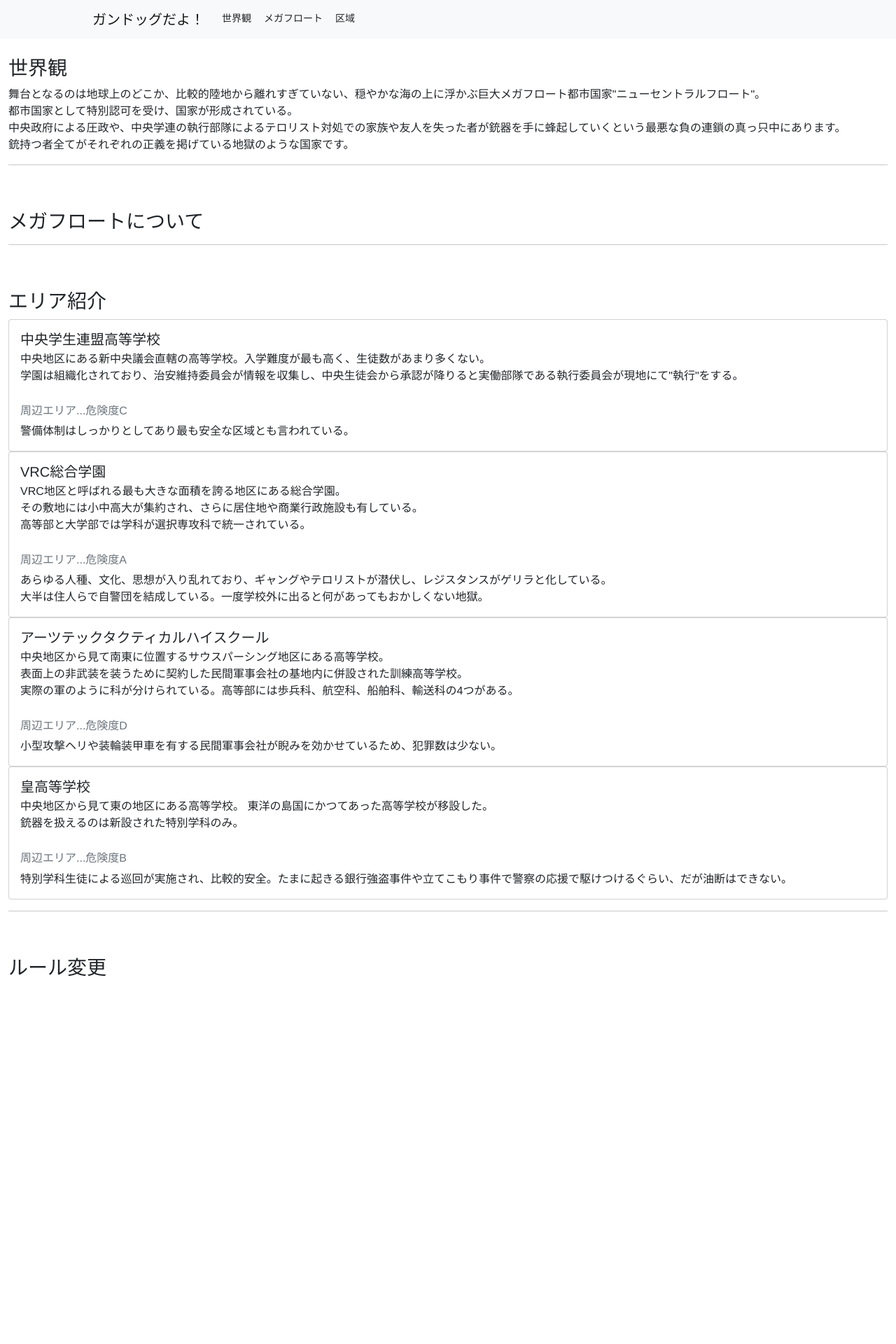
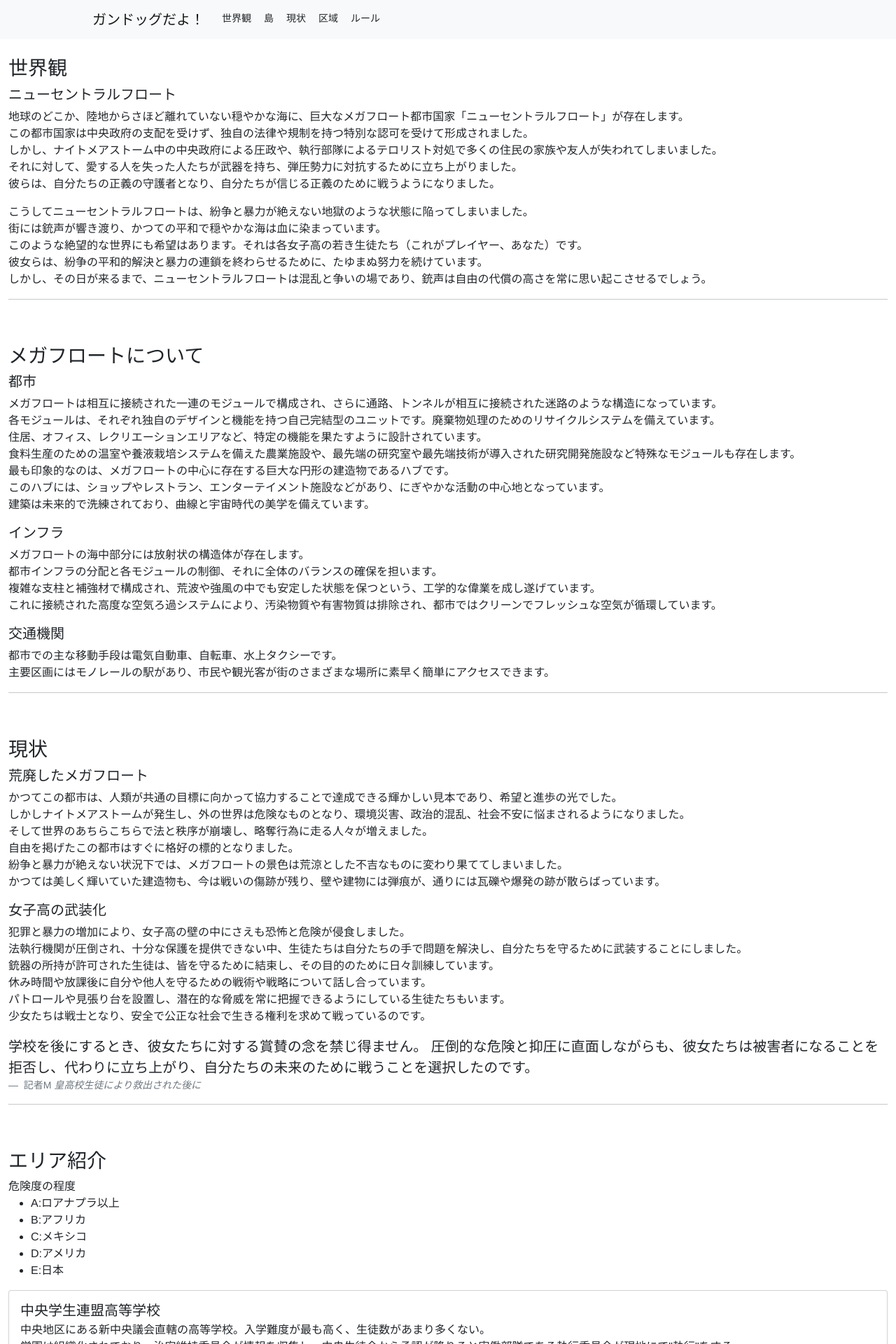
Before and after one commit to HayaseYusui/Frontline-Items, an Angular app: page /gd-rules in a window 1280 px wide. Shown: the top 1920 px of the page at 70% size. Before the commit the page ends 1407 px from the top, so only its background shows below. Built offline with nearby package versions, Linux system fonts and the light colour scheme.

Commit message:
ページ追加

```diff
--- a/src/app/app.module.ts
+++ b/src/app/app.module.ts
@@ -7,13 +7,15 @@ import { AppComponent } from './app.component';
 import { GditemsComponent } from './gditems/gditems.component';
 import { GdrulesComponent } from './gdrules/gdrules.component';
 import { HomeComponent } from './home/home.component';
+import { GdtoolsComponent } from './gdtools/gdtools.component';
 
 @NgModule({
   declarations: [
     AppComponent,
     GditemsComponent,
     GdrulesComponent,
-    HomeComponent
+    HomeComponent,
+    GdtoolsComponent
   ],
   imports: [
     BrowserModule,
@@ -21,6 +23,7 @@ import { HomeComponent } from './home/home.component';
     RouterModule.forRoot([
       { path: 'gd-items', component: GditemsComponent },
       { path: 'gd-rules', component: GdrulesComponent },
+      { path: 'gd-tools', component: GdtoolsComponent },
       { path: 'home', component: HomeComponent },
       { path: '', redirectTo: '/home', pathMatch: 'full' },
       { path: '**', redirectTo: '/home' },
--- a/src/app/gdrules/gdrules.component.html
+++ b/src/app/gdrules/gdrules.component.html
@@ -15,11 +15,19 @@
                     </li>
                     <li class="pb-1 nav-item">
                         <button class="btn btn-rounded btn-sm w-100 text-start" type="button" routerLink="/gd-rules"
-                            fragment="lblIsland">メガフロート</button>
+                            fragment="lblIsland">島</button>
+                    </li>
+                    <li class="pb-1 nav-item">
+                        <button class="btn btn-rounded btn-sm w-100 text-start" type="button" routerLink="/gd-rules"
+                            fragment="lblStory">現状</button>
                     </li>
                     <li class="pb-1 nav-item">
                         <button class="btn btn-rounded btn-sm w-100 text-start" type="button" routerLink="/gd-rules"
                             fragment="lblArea">区域</button>
+                    </li>
+                    <li class="pb-1 nav-item">
+                        <button class="btn btn-rounded btn-sm w-100 text-start" type="button" routerLink="/gd-rules"
+                            fragment="lblRules">ルール</button>
                     </li>
                 </ul>
             </div><!-- /.navbar-collapse -->
@@ -33,24 +41,108 @@
     </div>
     <h3>世界観</h3>
     <div>
-        舞台となるのは地球上のどこか、比較的陸地から離れすぎていない、穏やかな海の上に浮かぶ巨大メガフロート都市国家"ニューセントラルフロート"。
-        <br>都市国家として特別認可を受け、国家が形成されている。
-        <br>中央政府による圧政や、中央学連の執行部隊によるテロリスト対処での家族や友人を失った者が銃器を手に蜂起していくという最悪な負の連鎖の真っ只中にあります。
-        <br>銃持つ者全てがそれぞれの正義を掲げている地獄のような国家です。
+        <h5>ニューセントラルフロート</h5>
+        <p>
+            地球のどこか、陸地からさほど離れていない穏やかな海に、巨大なメガフロート都市国家「ニューセントラルフロート」が存在します。
+            <br>この都市国家は中央政府の支配を受けず、独自の法律や規制を持つ特別な認可を受けて形成されました。
+            <br>しかし、ナイトメアストーム中の中央政府による圧政や、執行部隊によるテロリスト対処で多くの住民の家族や友人が失われてしまいました。
+            <br>それに対して、愛する人を失った人たちが武器を持ち、弾圧勢力に対抗するために立ち上がりました。
+            <br>彼らは、自分たちの正義の守護者となり、自分たちが信じる正義のために戦うようになりました。
+        </p>
+        <p>
+            こうしてニューセントラルフロートは、紛争と暴力が絶えない地獄のような状態に陥ってしまいました。
+            <br>街には銃声が響き渡り、かつての平和で穏やかな海は血に染まっています。
+            <br>このような絶望的な世界にも希望はあります。それは各女子高の若き生徒たち（これがプレイヤー、あなた）です。
+            <br>彼女らは、紛争の平和的解決と暴力の連鎖を終わらせるために、たゆまぬ努力を続けています。
+            <br>しかし、その日が来るまで、ニューセントラルフロートは混乱と争いの場であり、銃声は自由の代償の高さを常に思い起こさせるでしょう。
+        </p>
     </div>
     <div class="pb-5" id="lblIsland">
         <hr>
     </div>
     <h3>メガフロートについて</h3>
     <div>
-
+        <h5>都市</h5>
+        <p>
+            メガフロートは相互に接続された一連のモジュールで構成され、さらに通路、トンネルが相互に接続された迷路のような構造になっています。
+            <br>各モジュールは、それぞれ独自のデザインと機能を持つ自己完結型のユニットです。廃棄物処理のためのリサイクルシステムを備えています。
+            <br>住居、オフィス、レクリエーションエリアなど、特定の機能を果たすように設計されています。
+            <br>食料生産のための温室や養液栽培システムを備えた農業施設や、最先端の研究室や最先端技術が導入された研究開発施設など特殊なモジュールも存在します。
+            <br>最も印象的なのは、メガフロートの中心に存在する巨大な円形の建造物であるハブです。
+            <br>このハブには、ショップやレストラン、エンターテイメント施設などがあり、にぎやかな活動の中心地となっています。
+            <br>建築は未来的で洗練されており、曲線と宇宙時代の美学を備えています。
+        </p>
+        <h5>インフラ</h5>
+        <p>
+            メガフロートの海中部分には放射状の構造体が存在します。
+            <br>都市インフラの分配と各モジュールの制御、それに全体のバランスの確保を担います。
+            <br>複雑な支柱と補強材で構成され、荒波や強風の中でも安定した状態を保つという、工学的な偉業を成し遂げています。
+            <br>これに接続された高度な空気ろ過システムにより、汚染物質や有害物質は排除され、都市ではクリーンでフレッシュな空気が循環しています。
+        </p>
+        <h5>交通機関</h5>
+        <p>
+            都市での主な移動手段は電気自動車、自転車、水上タクシーです。
+            <br>主要区画にはモノレールの駅があり、市民や観光客が街のさまざまな場所に素早く簡単にアクセスできます。
+        </p>
+    </div>
+    <div class="pb-5" id="lblStory">
+        <hr>
+    </div>
+    <h3>現状</h3>
+    <div>
+        <h5>荒廃したメガフロート</h5>
+        <p>
+            かつてこの都市は、人類が共通の目標に向かって協力することで達成できる輝かしい見本であり、希望と進歩の光でした。
+            <br>しかしナイトメアストームが発生し、外の世界は危険なものとなり、環境災害、政治的混乱、社会不安に悩まされるようになりました。
+            <br>そして世界のあちらこちらで法と秩序が崩壊し、略奪行為に走る人々が増えました。
+            <br>自由を掲げたこの都市はすぐに格好の標的となりました。
+            <br>紛争と暴力が絶えない状況下では、メガフロートの景色は荒涼とした不吉なものに変わり果ててしまいました。
+            <br>かつては美しく輝いていた建造物も、今は戦いの傷跡が残り、壁や建物には弾痕が、通りには瓦礫や爆発の跡が散らばっています。
+        </p>
+        <h5>女子高の武装化</h5>
+        <p>
+            犯罪と暴力の増加により、女子高の壁の中にさえも恐怖と危険が侵食しました。
+            <br>法執行機関が圧倒され、十分な保護を提供できない中、生徒たちは自分たちの手で問題を解決し、自分たちを守るために武装することにしました。
+            <br>銃器の所持が許可された生徒は、皆を守るために結束し、その目的のために日々訓練しています。
+            <br>休み時間や放課後に自分や他人を守るための戦術や戦略について話し合っています。
+            <br>パトロールや見張り台を設置し、潜在的な脅威を常に把握できるようにしている生徒たちもいます。
+            <br>少女たちは戦士となり、安全で公正な社会で生きる権利を求めて戦っているのです。
+        </p>
+        <div>
+            <blockquote class="blockquote">
+                学校を後にするとき、彼女たちに対する賞賛の念を禁じ得ません。
+                圧倒的な危険と抑圧に直面しながらも、彼女たちは被害者になることを拒否し、代わりに立ち上がり、自分たちの未来のために戦うことを選択したのです。
+            </blockquote>
+            <figcaption class="blockquote-footer">
+                記者M <cite title="Source Title">皇高校生徒により救出された後に</cite>
+            </figcaption>
+        </div>
     </div>
     <div class="pb-5" id="lblArea">
         <hr>
     </div>
     <h3>エリア紹介</h3>
     <div>
-        <div class="card">
+        危険度の程度
+        <ul>
+            <li>
+                A:ロアナプラ以上
+            </li>
+            <li>
+                B:アフリカ
+            </li>
+            <li>
+                C:メキシコ
+            </li>
+            <li>
+                D:アメリカ
+            </li>
+            <li>
+                E:日本
+            </li>
+        </ul>
+        <div class="card-deck">
+            <div class="card mb-2">
                 <div class="card-body">
                     <h5 class="card-title">中央学生連盟高等学校</h5>
                     <h6 class="card-subtitle mb-2 text-muted"></h6>
@@ -66,7 +158,7 @@
                     </p>
                 </div>
             </div>
-        <div class="card">
+            <div class="card mb-2">
                 <div class="card-body">
                     <h5 class="card-title">VRC総合学園</h5>
                     <h6 class="card-subtitle mb-2 text-muted"></h6>
@@ -84,7 +176,7 @@
                     </p>
                 </div>
             </div>
-        <div class="card">
+            <div class="card mb-2">
                 <div class="card-body">
                     <h5 class="card-title">アーツテックタクティカルハイスクール</h5>
                     <h6 class="card-subtitle mb-2 text-muted"></h6>
@@ -101,7 +193,7 @@
                     </p>
                 </div>
             </div>
-        <div class="card">
+            <div class="card mb-2">
                 <div class="card-body">
                     <h5 class="card-title">皇高等学校</h5>
                     <h6 class="card-subtitle mb-2 text-muted"></h6>
@@ -112,37 +204,91 @@
                     </p>
                 </div>
                 <div class="card-body">
-                <h6 class="card-subtitle mb-2 text-muted">周辺エリア...危険度B</h6>
+                    <h6 class="card-subtitle mb-2 text-muted">周辺エリア...危険度C</h6>
                     <p class="card-text">
                         特別学科生徒による巡回が実施され、比較的安全。たまに起きる銀行強盗事件や立てこもり事件で警察の応援で駆けつけるぐらい、だが油断はできない。
                     </p>
                 </div>
             </div>
         </div>
-    <div class="pb-5" id="lblNewRules">
+    </div>
+    <div class="pb-5" id="lblRules">
         <hr>
     </div>
-    <h3>ルール変更</h3>
-    <div class="d-none">
-        ルール変更
-        ・経歴数…1年生1つ、2年生2つ、3年生3つ。ただし「使用可能な経歴」からのみ選べる。
-        ・RP上限…5
-        ・生活ランク...D
-        ・アイテム所有枠...縦横1段階拡大
-
-        使用可能な経歴
-        ボディガード、格闘家、運動選手、ドライバー、スタントマン、メカニック、他は要相談
-        ★↓追加(というか名称変更)
-        ・○○科(兵士、士官、狙撃兵、工兵が選択可)...軍人互換。○○に入る文字は学校次第。
-        ・特別対応チーム(一般)...特殊部隊互換。
-        ・特別対応チーム(工兵)...爆発物処理班互換。
-        ・特別対応チーム(NSA)...工作員互換。
-        ・治安維持班...警察官互換。
-
-        ルール追加
-        ・入手10以下の銃と防具は無料で入手可能(武器はなんでも1つ+HG1つ)、対応サプレッサーは入手値10とする。
-        ・セッション中に防具・盾に被弾した場合、終了後に金額の1/5を支払い修理が必要。
-        ・P90マガジンの入手値は10とする。
-        ・催涙ガス手榴弾は無料、閃光手榴弾は入手値10とする。
+    <h3>ルール</h3>
+    <div>
+        <h5>キャラクタークリエイト関連</h5>
+        <dl class="row">
+            <dt class="col-sm-3">経歴数</dt>
+            <dd class="col-sm-9">
+                <p>1年生1つ、2年生2つ、3年生3つ。<br>ただし後述の「使用可能な経歴」からのみ選べる。</p>
+            </dd>
+            <dt class="col-sm-3">RP上限</dt>
+            <dd class="col-sm-9">
+                <p>5</p>
+            </dd>
+            <dt class="col-sm-3">生活ランク</dt>
+            <dd class="col-sm-9">
+                <p>D</p>
+            </dd>
+            <dt class="col-sm-3">アイテム所有枠</dt>
+            <dd class="col-sm-9">
+                <p>縦横1段階拡大</p>
+            </dd>
+        </dl>
+        <h5>使用可能な経歴</h5>
+        <dl class="row">
+            <dt class="col-sm-3">基本</dt>
+            <dd class="col-sm-9">
+                <p>ボディガード、格闘家、運動選手、ドライバー、スタントマン、メカニック。<br>他は要相談。</p>
+            </dd>
+            <dt class="col-sm-3">○○科(兵士、士官、狙撃兵、工兵が選択可)</dt>
+            <dd class="col-sm-9">
+                <p>軍人互換。○○に入る文字は学校次第。</p>
+            </dd>
+            <dt class="col-sm-3">特別対応チーム(一般)</dt>
+            <dd class="col-sm-9">
+                <p>特殊部隊互換。</p>
+            </dd>
+            <dt class="col-sm-3">特別対応チーム(工兵)</dt>
+            <dd class="col-sm-9">
+                <p>爆発物処理班互換。</p>
+            </dd>
+            <dt class="col-sm-3">特別対応チーム(NSA)</dt>
+            <dd class="col-sm-9">
+                <p>工作員互換。</p>
+            </dd>
+            <dt class="col-sm-3">治安維持班</dt>
+            <dd class="col-sm-9">
+                <p>警察官互換。</p>
+            </dd>
+        </dl>
+        <h5>その他追加・変更</h5>
+        <ul>
+            <li>
+                入手10以下の銃と防具は無料で入手可能(武器はなんでも1つ+HG1つ)。対応サプレッサーは入手値10とする。
+            </li>
+            <li>
+                セッション中に防具・盾に被弾した場合、終了後に金額の1/5を支払い修理が必要。
+            </li>
+            <li>
+                P90マガジンの入手値は10とする。
+            </li>
+            <li>
+                催涙ガス手榴弾、閃光手榴弾は入手値10とする。
+            </li>
+            <li>
+                グレネードの使用方法の明確化
+                <ul>
+                    <li>
+                        片手武器：(簡易)取り出し※→(簡易)準備→(行動)投げる
+                    </li>
+                    <li>
+                        両手武器：(簡易)武器の持ち替え→(簡易)取り出し※→(簡易)準備→(行動)投げる
+                    </li>
+                </ul>
+                <p>※ポーチにある場合は不要。</p>
+            </li>
+        </ul>
     </div>
 </div>
--- /dev/null
+++ b/src/app/gdtools/toolDatabase.ts
@@ -0,0 +1,3 @@
+import { ToolData } from "./toolData";
+
+export const TOOLS: ToolData[] = [];
--- a/src/app/home/home.component.html
+++ b/src/app/home/home.component.html
@@ -31,8 +31,7 @@
         <a href="#" class="list-group-item list-group-item-action" routerLink="/gd-items">
             武器
         </a>
-        <a href="#" class="list-group-item list-group-item-action disabled" routerLink="/gd-tools" tabindex="-1"
-            aria-disabled="true">
+        <a href="#" class="list-group-item list-group-item-action" routerLink="/gd-tools" tabindex="-1">
             アイテム
         </a>
     </div>
```
Also changed, not shown: src/app/gdtools/gdtools.component.ts (added, +10 -0 lines), src/app/gdtools/toolData.ts (added, +10 -0 lines), src/app/gdtools/gdtools.component.css (added), src/app/gdtools/gdtools.component.html (added), 1 other file (tests, documents, lock files or other folders). Lines whose indentation alone changed are shown as unchanged.
